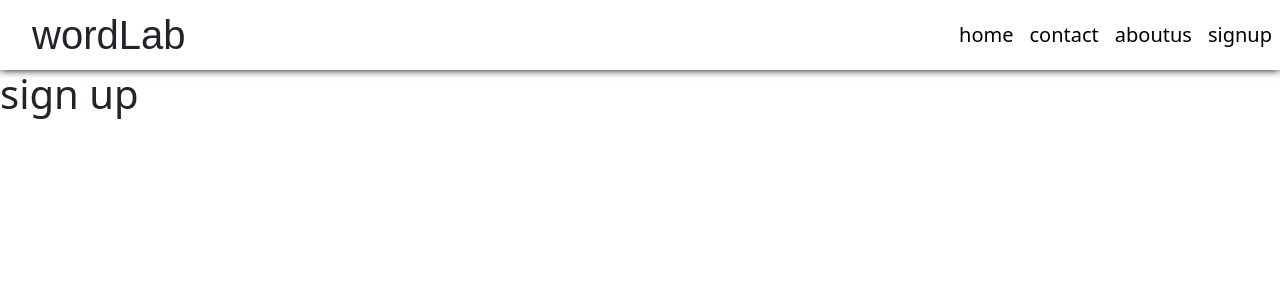
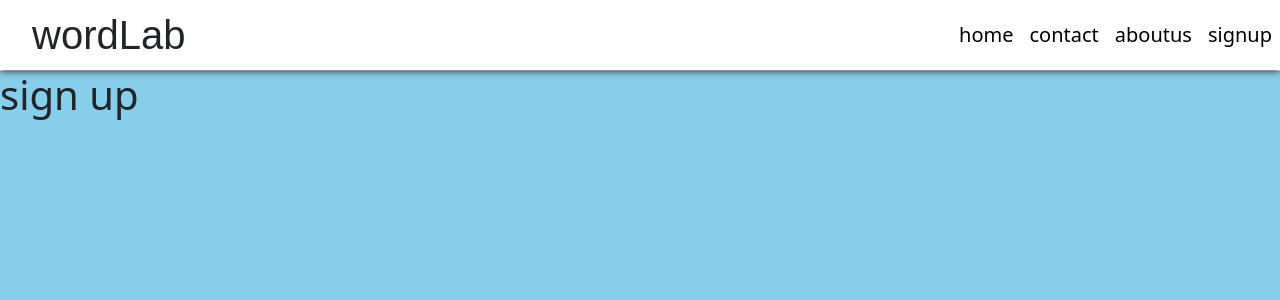
Before and after one commit to silentwolf-dev/wordlab-front-end, a React (Create React App) app: page /signup in a window 1280 px wide. Shown: the top 300 px of the page. Built offline with nearby package versions, Linux system fonts and the light colour scheme.

Commit message:
signup start

```diff
--- a/src/App.js
+++ b/src/App.js
@@ -1,9 +1,9 @@
-import './styles/index.css';
 import {
   BrowserRouter as Router,
   Switch,
   Route,
 } from 'react-router-dom';
+
 import Home from './pages/home'
 import Navbar from './components/navbar/navbar'
 import Signup from './pages/signup';
--- a/src/components/navbar/navbar.css
+++ b/src/components/navbar/navbar.css
@@ -1,7 +1,7 @@
 .nav-list {
     display: flex;
+    position: fixed;
     top: 0;
-    position: fixed;
     list-style: none;
     justify-content: flex-end;
     width: 100%;
--- a/src/index.js
+++ b/src/index.js
@@ -1,6 +1,7 @@
 import React from 'react';
 import ReactDOM from 'react-dom';
 import App from './App';
+import './styles/index.css'
 import 'bootstrap/dist/css/bootstrap.min.css';
 
 ReactDOM.render( <App />,
--- a/src/pages/signup.jsx
+++ b/src/pages/signup.jsx
@@ -1,6 +1,8 @@
+import '../styles/Signup.css'
+
 function Signup(){
    return(
-       <div className="Signup Pages">
+       <div className="Signup-Page Pages">
           <h1>sign up</h1>
        </div>
    )
--- /dev/null
+++ b/src/styles/Signup.css
@@ -0,0 +1,6 @@
+.Signup-Page {
+    width: 100%;
+    display: block;
+    height: 20000px;
+    background-color: skyblue;
+}
--- a/src/styles/index.css
+++ b/src/styles/index.css
@@ -4,6 +4,10 @@
     box-sizing: border-box;
 }
 
+.root {
+    position: relative;
+}
+
 .Pages {
-    margin-top: 70px;
+    margin-top: 71px;
 }
```
